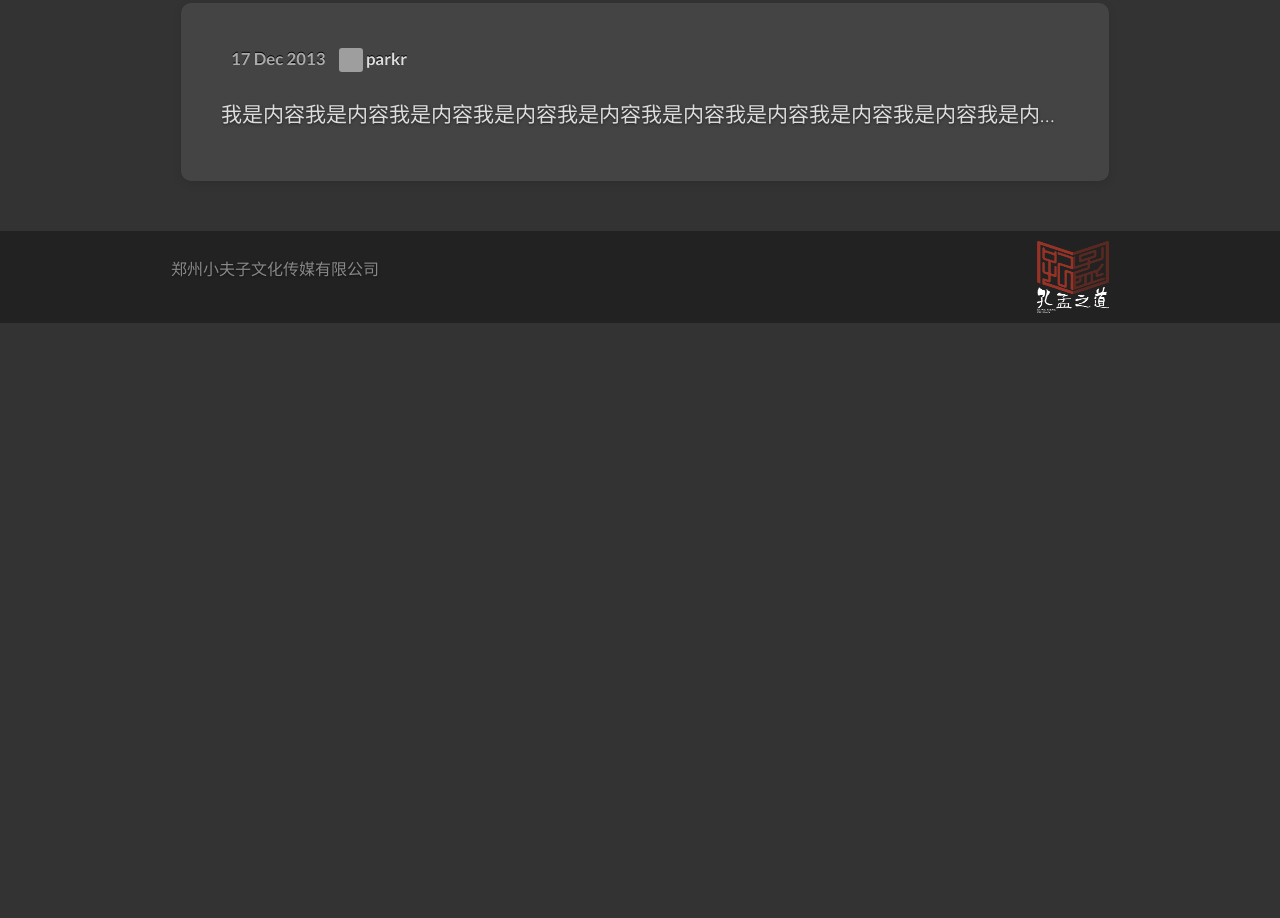
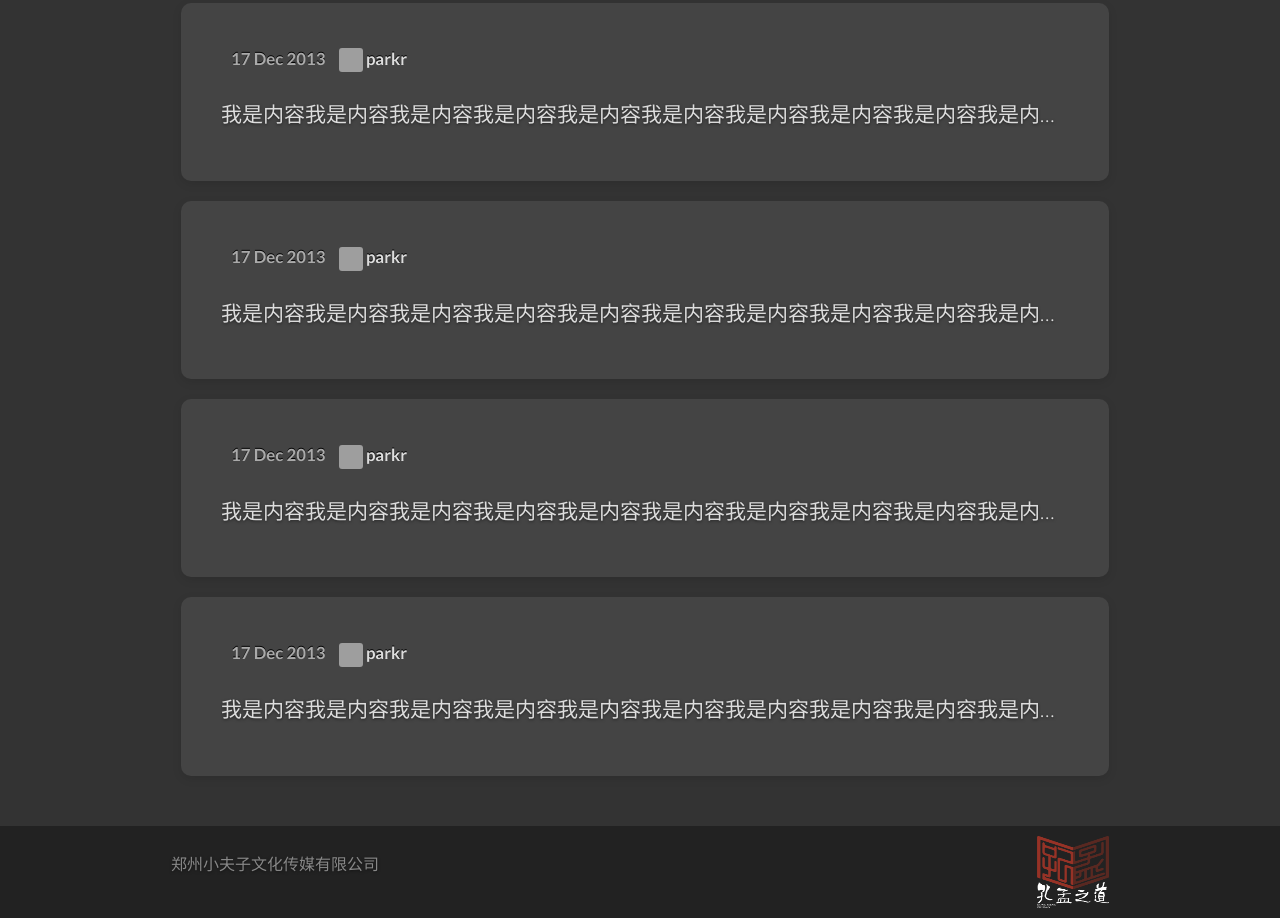
Before and after one commit to cuichhenguang/123456, a plain HTML site: page index1.html in a window 1280 px wide. Shown: the part 1049-1967 px from the top of the page. Before the commit the page ends 1372 px from the top, so only its background shows below. Drawn offline with Linux system fonts and the light colour scheme; grey boxes are pictures that could not be loaded; a web font is replaced by a local one.

Commit message:
ccg
定版

```diff
--- a/css/css.css
+++ b/css/css.css
@@ -830,7 +830,7 @@ strong {
 
 p {
     line-height: 1.5em;
-    white-space:nowrap;overflow:hidden;text-overflow:ellipsis;
+
 }
 
 .left { float: left; }
@@ -1307,3 +1307,6 @@ article h1 {
     width: 92px;
     height: 92px;
 }
+.post_p{
+    white-space:nowrap;overflow:hidden;text-overflow:ellipsis;
+}
--- a/index1.html
+++ b/index1.html
@@ -12,6 +12,7 @@
 
     <!--<link rel="icon" type="image/png" href="/favicon.png" />-->
     <script src="js/modernizr.js"></script>
+
 </head>
 
 
@@ -58,20 +59,6 @@
     <div class="grid">
         <div class="unit four-fifths">
             <article>
-                <!-- <span class="post-category">
-                    <span class="label"><a href="#">小夫子</a></span>
-                </span> -->
-               <!--  <div class="post-meta">
-                    <span class="post-date">
-                      17 Dec 2013
-                    </span>
-                    <a href="#" class="post-author">
-                        <img src="https://github.com/parkr.png" class="avatar" alt="parkr"/>
-                        parkr
-                    </a>
-                    <a href="write.html">写日志</a>
-                </div> -->
-                <!-- <a href="write.html"><input type="text" placeholder="写日志"></a> -->
                 <a href="write.html"><textarea name="output"  style="width:100%;height:100%;border-radius: 8px;" placeholder=" 写日志"></textarea></a>
 
             </article>
@@ -94,7 +81,7 @@
                     </a>
                 </div>
                 <div class="post-content">
-                    <p> <a href="#">我是内容我是内容我是内容我是内容我是内容我是内容我是内容我是内容我是内容我是内容我是内容</a> </p>
+                    <p class="post_p"> <a href="page.html">我是内容我是内容我是内容我是内容我是内容我是内容我是内容我是内容我是内容我是内容我是内容</a> </p>
                 </div>
             </article>
         </div>
@@ -116,7 +103,7 @@
                     </a>
                 </div>
                 <div class="post-content">
-                    <p> <a href="#">我是内容我是内容我是内容我是内容我是内容我是内容我是内容我是内容我是内容我是内容我是内容</a> </p>
+                    <p class="post_p"> <a href="page.html">我是内容我是内容我是内容我是内容我是内容我是内容我是内容我是内容我是内容我是内容我是内容</a> </p>
                 </div>
             </article>
         </div>
@@ -138,7 +125,7 @@
                     </a>
                 </div>
                 <div class="post-content">
-                    <p> <a href="#">我是内容我是内容我是内容我是内容我是内容我是内容我是内容我是内容我是内容我是内容我是内容</a> </p>
+                    <p class="post_p"> <a href="page.html">我是内容我是内容我是内容我是内容我是内容我是内容我是内容我是内容我是内容我是内容我是内容</a> </p>
                 </div>
             </article>
         </div>
@@ -160,7 +147,7 @@
                     </a>
                 </div>
                 <div class="post-content">
-                    <p> <a href="#">我是内容我是内容我是内容我是内容我是内容我是内容我是内容我是内容我是内容我是内容我是内容</a> </p>
+                    <p class="post_p"> <a href="page.html">我是内容我是内容我是内容我是内容我是内容我是内容我是内容我是内容我是内容我是内容我是内容</a> </p>
                 </div>
             </article>
         </div>
@@ -182,7 +169,7 @@
                     </a>
                 </div>
                 <div class="post-content">
-                    <p> <a href="#">我是内容我是内容我是内容我是内容我是内容我是内容我是内容我是内容我是内容我是内容我是内容</a> </p>
+                    <p class="post_p"> <a href="page.html">我是内容我是内容我是内容我是内容我是内容我是内容我是内容我是内容我是内容我是内容我是内容</a> </p>
                 </div>
             </article>
         </div>
@@ -190,6 +177,73 @@
     </div>
 
 </section>
+<section class="news">
+    <div class="grid">
+        <div class="unit four-fifths">
+            <article>
+                <div class="post-meta">
+                    <span class="post-date">
+                      17 Dec 2013
+                    </span>
+                    <a href="#" class="post-author">
+                        <img src="https://github.com/parkr.png" class="avatar" alt="parkr"/>
+                        parkr
+                    </a>
+                </div>
+                <div class="post-content">
+                    <p class="post_p"> <a href="page.html">我是内容我是内容我是内容我是内容我是内容我是内容我是内容我是内容我是内容我是内容我是内容</a> </p>
+                </div>
+            </article>
+        </div>
+        <div class="clear"></div>
+    </div>
+
+</section>
+<section class="news">
+    <div class="grid">
+        <div class="unit four-fifths">
+            <article>
+                <div class="post-meta">
+                    <span class="post-date">
+                      17 Dec 2013
+                    </span>
+                    <a href="#" class="post-author">
+                        <img src="https://github.com/parkr.png" class="avatar" alt="parkr"/>
+                        parkr
+                    </a>
+                </div>
+                <div class="post-content">
+                    <p class="post_p"> <a href="page.html">我是内容我是内容我是内容我是内容我是内容我是内容我是内容我是内容我是内容我是内容我是内容</a> </p>
+                </div>
+            </article>
+        </div>
+        <div class="clear"></div>
+    </div>
+
+</section>
+<section class="news">
+    <div class="grid">
+        <div class="unit four-fifths">
+            <article>
+                <div class="post-meta">
+                    <span class="post-date">
+                      17 Dec 2013
+                    </span>
+                    <a href="#" class="post-author">
+                        <img src="https://github.com/parkr.png" class="avatar" alt="parkr"/>
+                        parkr
+                    </a>
+                </div>
+                <div class="post-content">
+                    <p class="post_p"> <a href="page.html">我是内容我是内容我是内容我是内容我是内容我是内容我是内容我是内容我是内容我是内容我是内容</a> </p>
+                </div>
+            </article>
+        </div>
+        <div class="clear"></div>
+    </div>
+
+</section>
+
 
 <footer>
     <div class="grid">
```
Also changed, not shown: index.html (+61 -7 lines), index3.html (+9 -0 lines), login.html (+7 -1 lines), page.html (+10 -0 lines).
